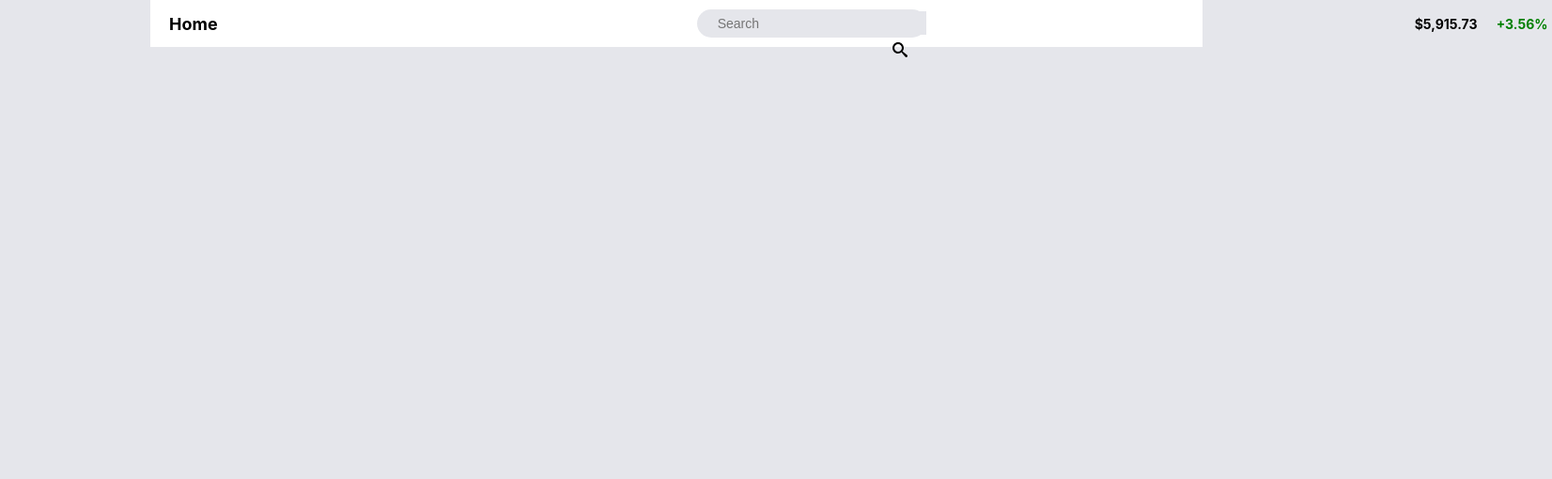
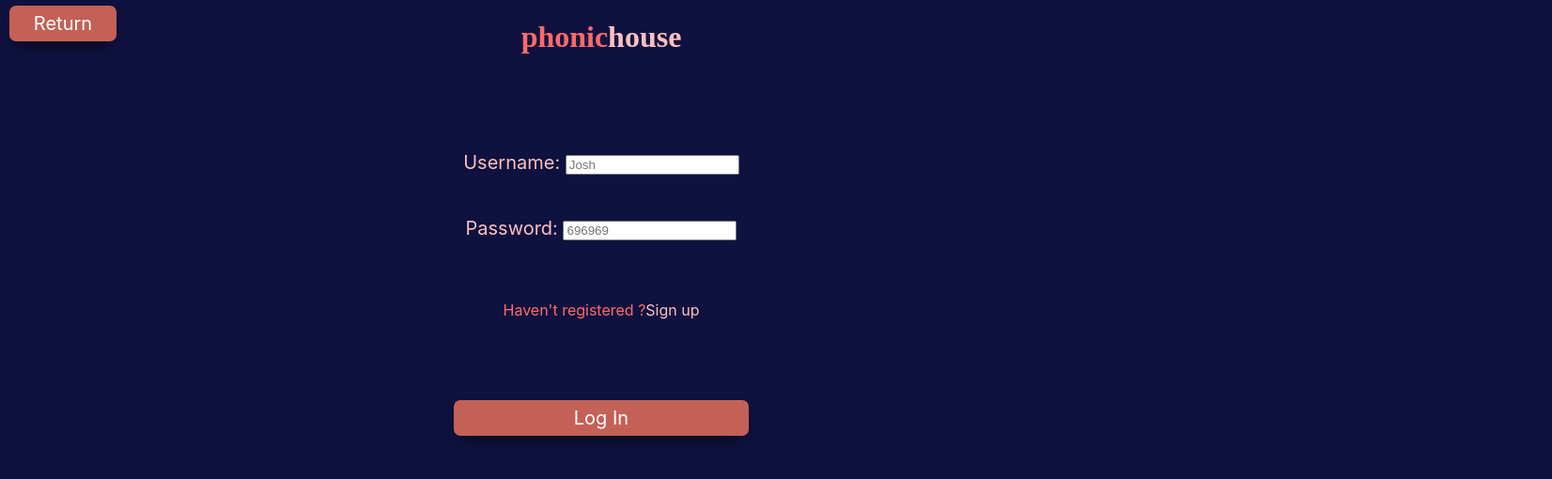
Before and after one commit to charlesziegenbeinjr/phonichouse, a React (Create React App) app in the folder musicmarketplace/: page /login in a window 1280 px wide. Shown: the top 510 px of the page at 94% size, 1652 px wide, since content can reach past the window. Built offline with nearby package versions, Linux system fonts and the light colour scheme.

Commit message:
Login+SignUp

```diff
--- a/musicmarketplace/src/App.js
+++ b/musicmarketplace/src/App.js
@@ -12,10 +12,13 @@ import OrderDetailsSecond from "./components/OrderDetails/orderdetailssecond";
 import OrderDetails from "./components/OrderDetails/orderdetails"
 import CongratulationBox from "./components/CongratulationBox/CongratulationsBox"
 import Messages from './pages/Messages/Messages';
-import Login from "./pages/logSign/login";
+import Login from "./pages/logIn/login";
+import UOA from "./pages/UserOrArt/uoa";
+import SignUpUser from "./pages/Signup/signUpUser"
 
 // import CongratulationBox from './components/CongratulationBox/CongratulationsBox';
 import ConfirmOrder from './components/ConfrimOrder/ConfirmOrder';
+
 function App() {
   return (
     <div>
@@ -28,6 +31,8 @@ function App() {
             <Route path="/search" element={<Search />} />
             <Route path="/explore" element={<Explore />} />
             <Route path="/login" element={<Login />} />
+            <Route path="/UserOrArtist" element={<UOA />} />
+            <Route path="/SignUpUser" element={<SignUpUser />} />
             {/* <Route
               path="/ramishPage"
               element={
--- a/musicmarketplace/src/components/TopNavbar/TopNavBar.js
+++ b/musicmarketplace/src/components/TopNavbar/TopNavBar.js
@@ -1,6 +1,7 @@
 import React from "react";
 import { IconContext } from "react-icons";
 import { ImSearch } from "react-icons/im";
+import './startBut.css'
 
 export default function TopNavBar() {
 
@@ -37,6 +38,16 @@ export default function TopNavBar() {
           </IconContext.Provider>
         </div>
 
+
+        <div class="startButton">
+        {/* musicmarketplace\src\pages\logSign\login.js
+        musicmarketplace\login */}
+          <a href = "/UserOrArtist" class="btn btn3">Start</a>
+
+        </div>
+
+
+
         <div style={{ marginLeft: "520px", fontSize: 14, fontWeight: "bold" }}>
           $5,915.73
           <span style={{ color: "#e5e6eb", marginLeft: 5, marginRight: 5 }}>
--- /dev/null
+++ b/musicmarketplace/src/components/TopNavbar/startBut.css
@@ -0,0 +1,43 @@
+.startButton{
+    position: absolute;
+    top: 50%;
+    left: 50%;
+    transform: translate(-50%,-50%);
+  }
+
+.btn{
+    position: relative;
+    top: -343.3px;
+    left: 370px;
+    display: block;
+    color: black;
+    cursor: pointer;
+    font-size: 10px;
+    font-family: "montserrat";
+    text-decoration: none;
+    margin: 30px 0;
+    border: 2px solid #ff7675;
+    padding: 9.6px 33px;
+    text-transform: uppercase;
+    overflow: hidden;
+    transition: 1s all ease;
+  }
+  .btn::before{
+    background: #ff7675;
+    content: "";
+    position: absolute;
+    top: 50%;
+    left: 50%;
+    transform: translate(-50%,-50%);
+    z-index: -1;
+    transition: all 0.6s ease;
+  }
+
+  .btn3::before{
+    width: 100%;
+    height: 0%;
+    transform: translate(-50%,-50%) rotate(45deg);
+  }
+  .btn3:hover::before{
+    height: 380%;
+  }
--- /dev/null
+++ b/musicmarketplace/src/pages/Signup/signUpUser.js
@@ -0,0 +1,17 @@
+import React from 'react'
+import "./signUpUser.css"
+
+export default function SignUpUser() {
+    return (
+<div>
+
+
+
+
+</div>
+
+
+
+);
+
+}
--- /dev/null
+++ b/musicmarketplace/src/pages/UserOrArt/uoa.css
@@ -0,0 +1,93 @@
+.bothButtons{
+    position: absolute;
+    top: 50%;
+    left: 50%;
+    transform: translate(-50%,-50%);
+}
+
+.why{
+    text-align: center;
+    position: relative;
+    top: 100px;
+    left: -200px;
+    display: inline-block;
+    color: white;
+    cursor: pointer;
+    font-size: 10px;
+    font-family: "montserrat";
+    text-decoration: none;
+    margin: 30px 0;
+    border: 2px solid #ff7675;
+    padding: 18px 61.875px;
+    text-transform: uppercase;
+    overflow: hidden;
+    transition: 1s all ease;
+  }
+  .why::before{
+    background: #ff7675;
+    content: "";
+    position: absolute;
+    top: 50%;
+    left: 50%;
+    transform: translate(-50%,-50%);
+    z-index: -1;
+    transition: all 0.6s ease;
+  }
+
+  .why3::before{
+    width: 100%;
+    height: 0%;
+    transform: translate(-50%,-50%) rotate(45deg);
+  }
+  .why3:hover::before{
+    height: 380%;
+  }
+
+
+
+
+  .buttonTwoo {
+    border-radius: 7px;
+    background-color: #c36156;
+    border: none;
+    color: #fff;
+    text-align: center;
+    font-size: 20px;
+    padding: 7px;
+    width: 100px;
+    transition: all 0.5s;
+    cursor: pointer;
+    /* margin: 36px; */
+    box-shadow: 0 10px 20px -8px rgba(0, 0, 0,.7);
+  }
+
+  .buttonTwoo{
+    cursor: pointer;
+    display: inline-block;
+    position: absolute;
+    left: 10px;
+    top: 6px; /*HEREEEEE*/
+    margin:0 auto;
+    display:block;
+    transition: 0.5s;
+
+  }
+
+  .buttonTwoo:after {
+    content: '«';
+    position: absolute;
+    opacity: 0;
+    top: 5px;
+    left: -20px;
+    transition: 0.5s;
+  }
+
+  .buttonTwoo:hover{
+    padding-left: 14px;
+    padding-right: 7px;
+  }
+
+  .buttonTwoo:hover:after {
+    opacity: 1;
+    left: 20px;
+  }
--- /dev/null
+++ b/musicmarketplace/src/pages/UserOrArt/uoa.js
@@ -0,0 +1,55 @@
+import React from 'react'
+import "./uoa.css"
+
+export default function UOA() {
+    return (
+<div>
+
+    <div>
+        <h1><font color="red">
+        Before we get started, please tell us whether
+        you are artist or investor.
+        </font>
+
+        </h1>
+    </div>
+
+    <div class="bothButtons">
+
+    <a href = "/SignUpUser" class ="why why3">Investor</a>
+    <a href = "/SignUpArtist" class ="why why3" style = {{
+       position: "absoulete",
+       left: "200px"
+
+    }}>Artist</a>
+
+    </div>
+
+    <div>
+    {/* <form action="/Home">  */}
+    <a href = "/">
+
+    <div class = "buttonTwoo"> <span>Return</span></div>
+
+    </a>
+    {/* </form> */}
+</div>
+
+
+
+
+
+
+
+
+
+
+
+
+
+
+
+</div>
+
+    );
+}
--- /dev/null
+++ b/musicmarketplace/src/pages/logIn/login.css
@@ -0,0 +1,260 @@
+body{
+
+  background-color: #0F123F;
+
+    /*
+    background: rgb(63,94,251);
+    background: linear-gradient(103deg, rgba(63,94,251,1) 12%, rgba(246,97,127,1) 100%);
+     */
+}
+
+
+/* styledimg {
+  background-image: url(logotest.jpg);
+  background-repeat: no-repeat;
+  margin: auto;
+  width: 60%;
+  /* height: 200px; */
+  /* display: block;
+  } */ */
+
+/* .imaj {
+
+    background-image: url(C:\Users\Karim\Documents\TestGit\phonichouse\nft-app\src\logo.svg);
+    display: block
+} */
+
+
+h2 {
+
+  text-align: center;
+
+}
+
+
+.centerTxt {
+
+  display: flex;
+
+  justify-content: center;
+
+  align-items: center;
+
+  margin-bottom: 6%;
+
+}
+
+.usernname {
+
+  display: flex;
+
+  justify-content: center;
+
+  align-items: center;
+
+  margin-top: 8%;
+
+  font-size: 20px;
+}
+
+.password {
+  display: flex;
+
+  justify-content: center;
+
+  align-items: center;
+
+  margin-top: 3.5%;
+
+  margin-bottom: 5%;
+
+  font-size: 20px;
+}
+
+
+h1 {
+  /* position: absolute; */
+  /* left: 25.42%;
+  right: 25.42%;
+  top: 27.79%;
+  bottom: 55.22%; */
+
+  font-family: 'Poppins';
+  font-style: normal;
+  /* font-weight: 600;
+  font-size: 64px;
+  line-height: 96px; */
+  /* display: flex; */
+  align-items: center;
+  text-align: center;
+
+  color: #FF6B6A;
+  }
+
+  a {
+    text-decoration: none;
+  }
+
+
+
+  .buttonLog {
+    border-radius: 7px;
+    background-color: #c36156;
+    border: none;
+    color: #fff;
+    text-align: center;
+    font-size: 20px;
+    padding: 7px;
+    width: 300px;
+    transition: all 0.5s;
+    cursor: pointer;
+    /* margin: 36px; */
+    box-shadow: 0 10px 20px -8px rgba(0, 0, 0,.7);
+  }
+
+  .buttonLog{
+    cursor: pointer;
+    display: inline-block;
+    position: relative;
+    top: 10px;/*WHEN LOGO APPEAR, CHANGE IT*/
+    margin: auto;
+    display:block;
+    transition: 0.5s;
+
+  }
+
+  .buttonLog:after {
+    content: '»';
+    position: absolute;
+    opacity: 0;
+    top: 5px;
+    right: -20px;
+    transition: 0.5s;
+  }
+
+  .buttonLog:hover{
+    padding-right: 24px;
+    padding-left:8px;
+  }
+
+  .buttonLog:hover:after {
+    opacity: 1;
+    right: 110px;
+  }
+
+
+
+
+  .buttonTwo {
+    border-radius: 7px;
+    background-color: #c36156;
+    border: none;
+    color: #fff;
+    text-align: center;
+    font-size: 20px;
+    padding: 7px;
+    width: 100px;
+    transition: all 0.5s;
+    cursor: pointer;
+    /* margin: 36px; */
+    box-shadow: 0 10px 20px -8px rgba(0, 0, 0,.7);
+  }
+
+  .buttonTwo{
+    cursor: pointer;
+    display: inline-block;
+    position: absolute;
+    left: 10px;
+    top: 6px; /*HEREEEEE*/
+    margin:0 auto;
+    display:block;
+    transition: 0.5s;
+
+  }
+
+  .buttonTwo:after {
+    content: '«';
+    position: absolute;
+    opacity: 0;
+    top: 5px;
+    left: -20px;
+    transition: 0.5s;
+  }
+
+  .buttonTwo:hover{
+    padding-left: 14px;
+    padding-right: 7px;
+  }
+
+  .buttonTwo:hover:after {
+    opacity: 1;
+    left: 20px;
+  }
+
+
+
+
+
+
+
+
+  .glow-on-hover {
+    width: 300px;
+    height: 50px;
+    border: none;
+    outline: none;
+    color: #fff;
+    background: #111;
+    cursor: pointer;
+    position: relative;
+    z-index: 0;
+    border-radius: 10px;
+}
+
+.glow-on-hover:before {
+    content: '';
+    background: linear-gradient(45deg, #ff0000, #ff7300, #fffb00, #48ff00, #00ffd5, #002bff, #7a00ff, #ff00c8, #ff0000);
+    position: absolute;
+    top: -2px;
+    left:-2px;
+    background-size: 400%;
+    z-index: -1;
+    filter: blur(5px);
+    width: calc(100% + 4px);
+    height: calc(100% + 4px);
+    animation: glowing 20s linear infinite;
+    opacity: 0;
+    transition: opacity .3s ease-in-out;
+    border-radius: 10px;
+}
+
+.glow-on-hover:active {
+    color: #000
+}
+
+.glow-on-hover:active:after {
+    background: transparent;
+}
+
+.glow-on-hover:hover:before {
+    opacity: 1;
+}
+
+.glow-on-hover:after {
+    z-index: -1;
+    content: '';
+    position: absolute;
+    width: 100%;
+    height: 100%;
+    background: #111;
+    left: 0;
+    top: 0;
+    border-radius: 10px;
+}
+
+
+@keyframes glowing {
+  0% { background-position: 0 0; }
+  50% { background-position: 400% 0; }
+  100% { background-position: 0 0; }
+}
--- /dev/null
+++ b/musicmarketplace/src/pages/logIn/login.js
@@ -0,0 +1,82 @@
+import React from 'react'
+import TopNavBar from "../../components/TopNavbar/TopNavBar";
+import "./login.css"
+
+export default function Login() {
+    return (
+<div>
+
+        {/* <div>
+            <TopNavBar />
+        </div> */}
+
+<div>
+    {/* <form action="/Home">  */}
+    <a href = "/">
+
+    <div class = "buttonTwo"> <span>Return</span></div>
+
+    </a>
+    {/* </form> */}
+</div>
+
+
+<div>
+
+    <h1><font color="#FF6B6A">phonic</font><font color="#ffc0bf">house</font></h1>
+
+</div>
+
+<div class = "usernname">
+    <font color="#ffc0bf">
+    <label>
+    Username: <input type="text" name="name" placeholder="Josh" maxlength="40" required></input>
+
+    </label>
+    </font>
+</div>
+
+
+<div class = "password">
+    <font color="#ffc0bf">
+    <label>
+    Password: <input type="password" password = "password" placeholder="696969" maxlength="40" required></input>
+    </label>
+    </font>
+</div>
+
+
+<div class="centerTxt">
+
+      <div><font color="#FF6B6A">Haven't registered ?</font></div> <div><a href="/UserOrArtist" target="_blank"><font color="#ffc0bf">Sign up</font></a></div>
+
+</div>
+
+
+<div>
+    {/* <form action="/Home">  */}
+    <a href = "/">
+
+    <div class = "buttonLog"> <span>Log In</span></div>
+
+    </a>
+    {/* </form> */}
+</div>
+
+
+    {/* if(document.getElementById('login').clicked == true)
+{
+   send post request to django REST API via js
+   recieve response in form of json.
+   if response is true, redirect to home page
+   fetch()
+
+} */}
+
+
+
+    {/* <button class="glow-on-hover" type="button">Just Testing</button> */}
+
+        </div>
+    );
+}
--- a/musicmarketplace/src/pages/logSign/login.js
+++ /dev/null
@@ -1,10 +0,0 @@
-import React from 'react'
-import TopNavBar from "../../components/TopNavbar/TopNavBar";
-
-export default function Login() {
-    return (
-        <div>
-            <TopNavBar />
-        </div>
-    );
-}
```
Also changed, not shown: musicmarketplace/src/pages/Signup/signUpArtist.css (added), musicmarketplace/src/pages/Signup/signUpArtist.js (added), musicmarketplace/src/pages/Signup/signUpUser.css (added), musicmarketplace/src/pages/logIn/logotest.jpg (added), musicmarketplace/src/pages/logIn/logotest.png (added).
